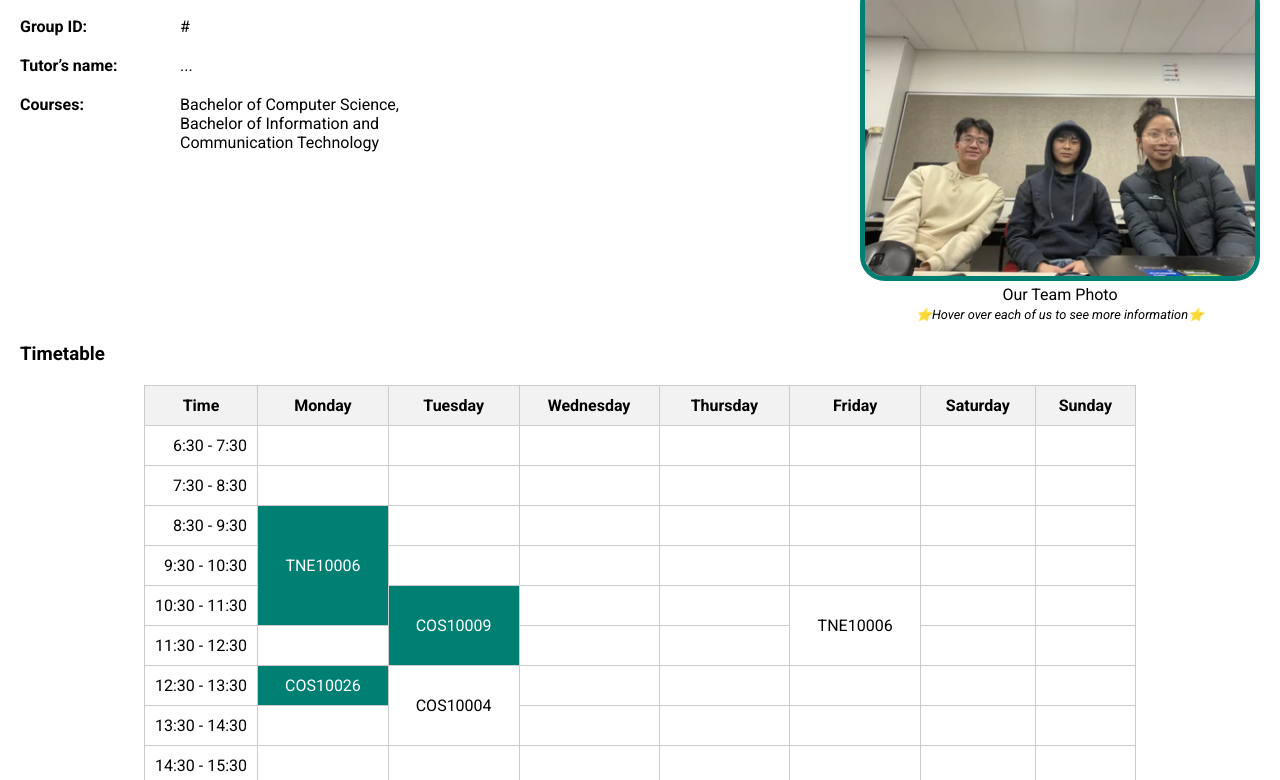
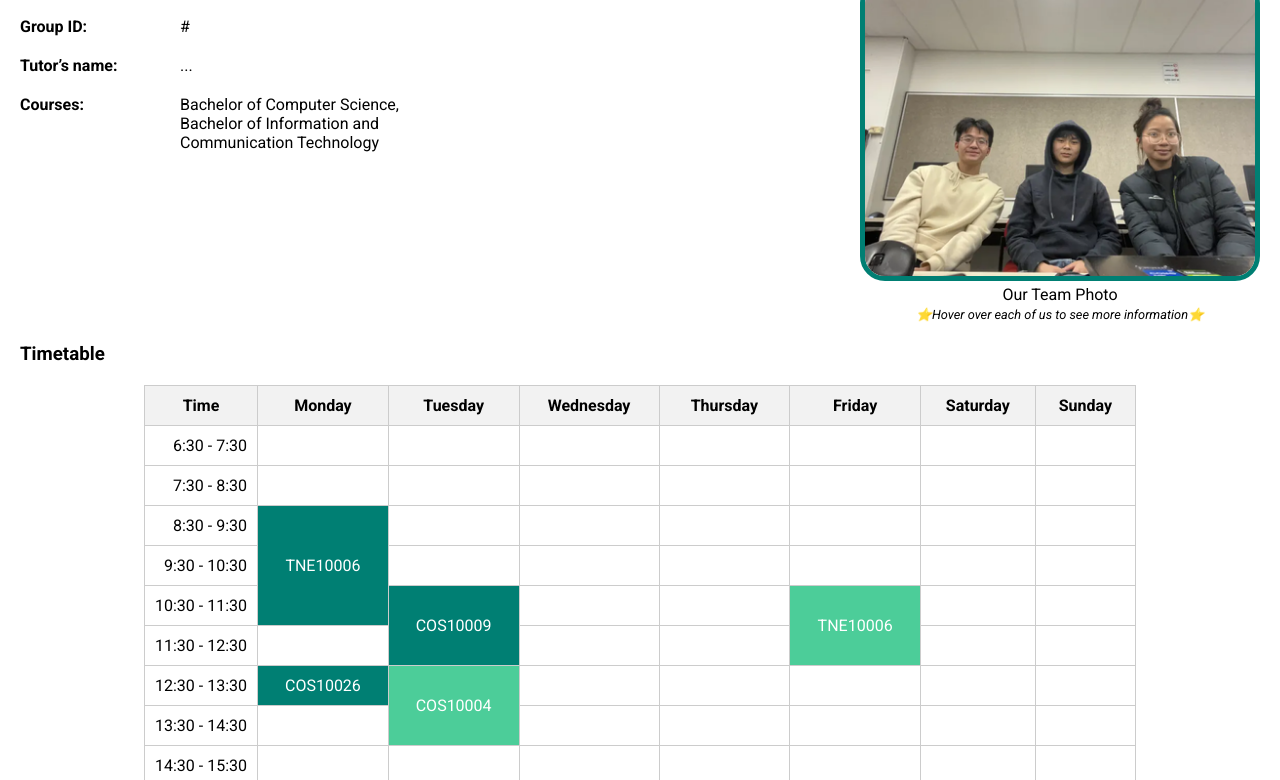
Before and after one commit to HongAnhNgo/cos10026-assign1, a plain HTML site: page about.html in a window 1280 px wide. Shown: the part 172-952 px from the top of the page. Drawn offline with nearby package versions, Linux system fonts and the light colour scheme.

Commit message:
Add files via upload

```diff
--- a/styles/style.css
+++ b/styles/style.css
@@ -738,6 +738,11 @@ table {
   color: white;
 }
 
+.timetable-tutorial {
+  background-color: #4ccd99;
+  color: white;
+}
+
 th,
 td {
   padding: 10px;
```
